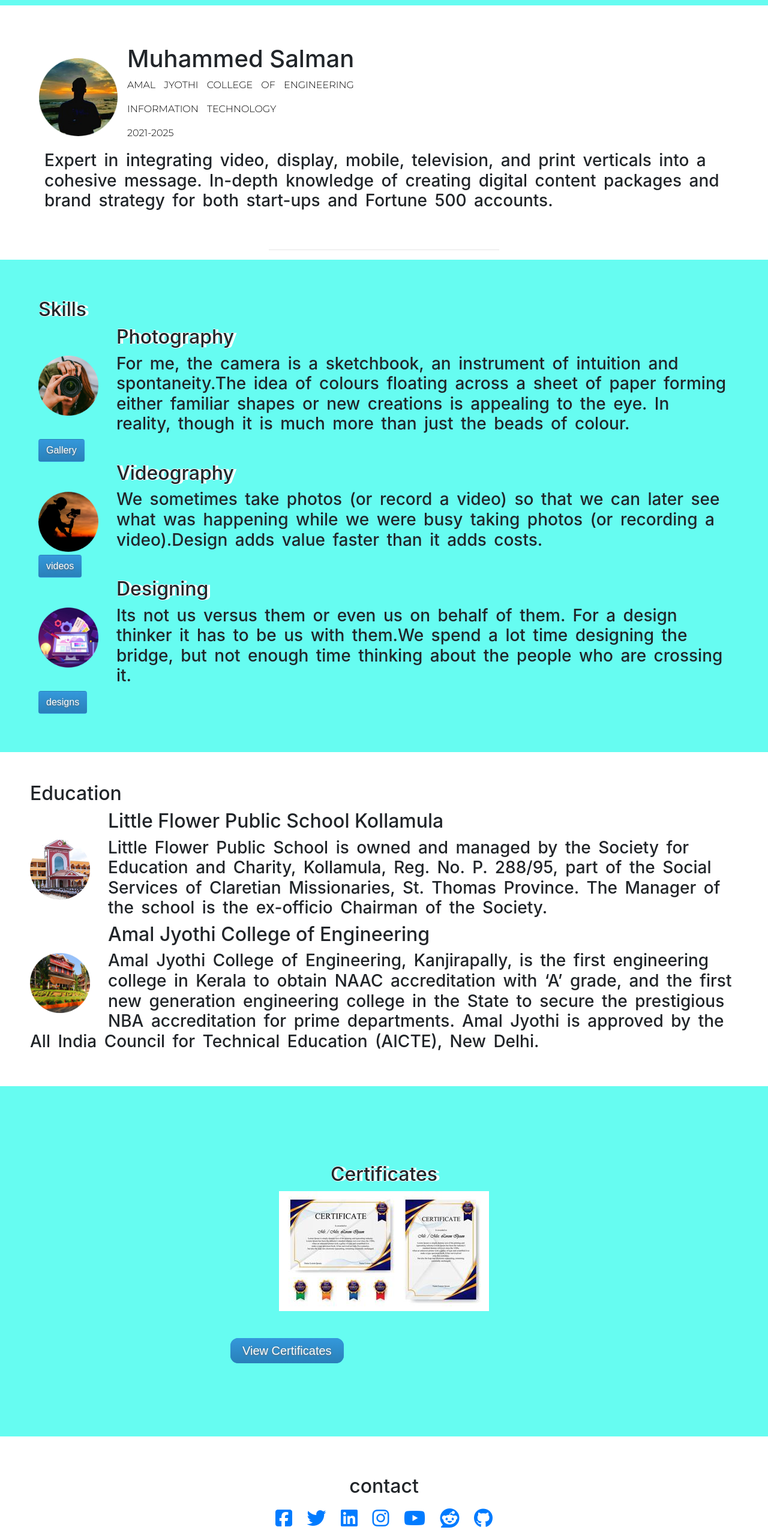
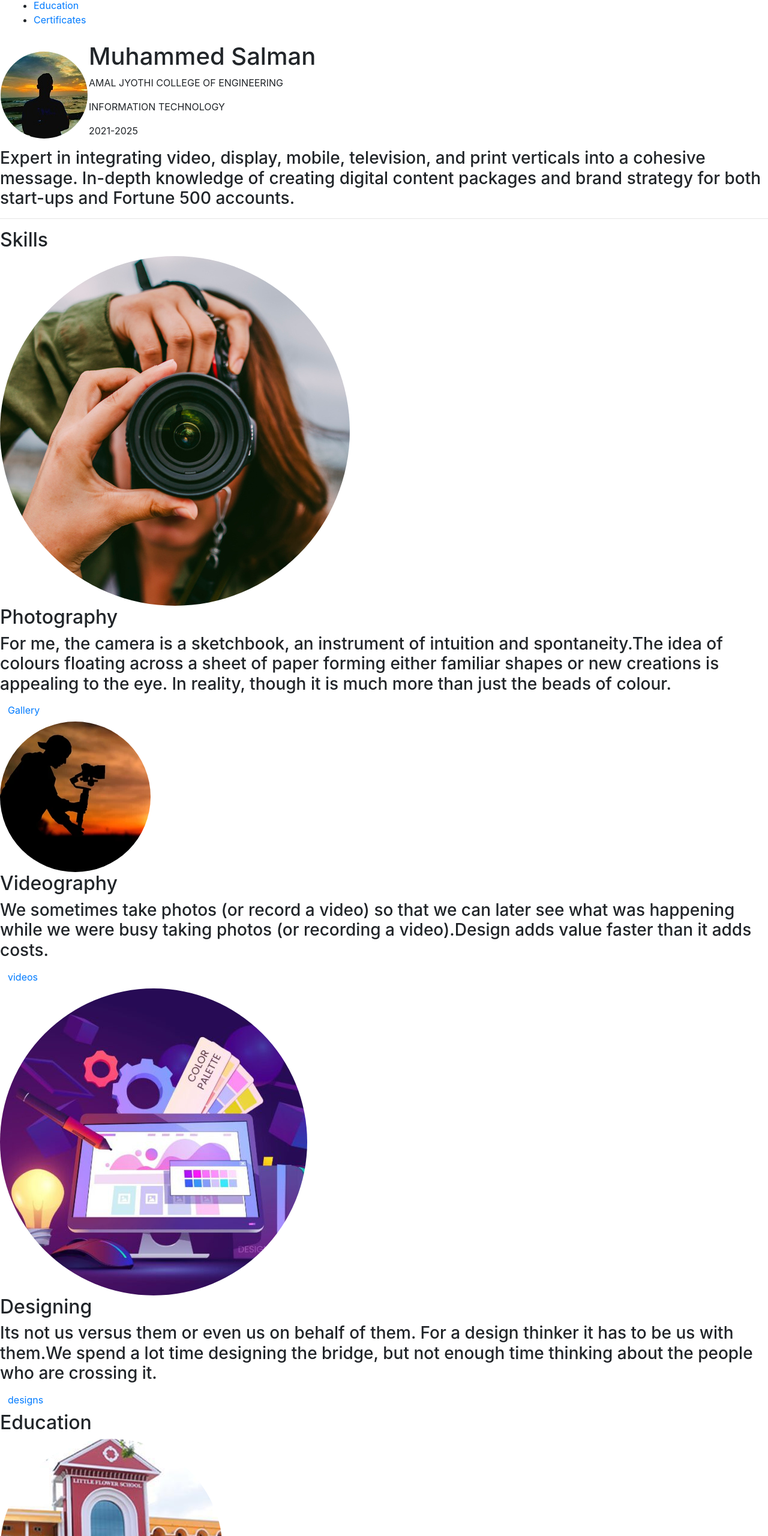
Before and after one commit to MhmdSalman18/Portfolio, a plain HTML site: page index.html in a window 1280 px wide. Shown: the part 59-2620 px from the top of the page at 60% size. Drawn offline with nearby package versions, Linux system fonts and the light colour scheme; a web font is replaced by a local one.

Commit message:
Update style.css

```diff
--- a/css/style.css
+++ b/css/style.css
@@ -1,283 +1,161 @@
-body{
-    background-color: #66fcf1;
-    margin: 0;
-}
-.edu{
-  color: #000;
-}
+<!DOCTYPE html>
+<html lang="en">
+<head>
+    <meta charset="UTF-8">
+    <meta http-equiv="X-UA-Compatible" content="IE=edge">
+    <meta name="viewport" content="width=device-width, initial-scale=1.0">
+    <title>resume site</title>
+    <link rel='stylesheet' href="css/style.css">
+    <script src="https://kit.fontawesome.com/0d169dd063.js" crossorigin="anonymous"></script>
+    <link rel="preconnect" href="https://fonts.googleapis.com"><link rel="preconnect" href="https://fonts.gstatic.com" crossorigin><link href="https://fonts.googleapis.com/css2?family=Bebas+Neue&family=Bungee&family=Cinzel:wght@900&family=Merriweather:wght@900&family=Montserrat:wght@300&family=Press+Start+2P&family=Rubik+Mono+One&family=Sacramento&family=Titan+One&family=Ubuntu:wght@500&display=swap" rel="stylesheet">
+    <script src="https://kit.fontawesome.com/0d169dd063.js" crossorigin="anonymous"></script>
 
-h1{
-  font-family:ubuntu;
+    <link rel="preconnect" href="https://fonts.googleapis.com">
+<link rel="preconnect" href="https://fonts.gstatic.com" crossorigin>
+<link href="https://fonts.googleapis.com/css2?family=Bebas+Neue&family=Bungee&family=Cinzel:wght@900&family=Merriweather:wght@900&family=Montserrat:wght@300;700&family=Press+Start+2P&family=Roboto+Slab&family=Rubik+Mono+One&family=Sacramento&family=Titan+One&family=Ubuntu:wght@500&family=Unbounded&display=swap" rel="stylesheet">
 
-}
-h2{
-
-    font-family:ubuntu;
-    font-weight: bolder;
-    color: #000;
-    text-shadow: 5px 0 white, 0 1px white, 1px 0 white, 0 -1px white;
-
-}
-h3{
-  font-family: 'Montserrat';
-  font-weight: lighter;
-  color:dimgrey;
-  word-spacing: 5px;
-
-}
-p{
-  font-family: Montserrat ;
-    color: black;
-    font-weight:lighter;
-    word-spacing: 10px;
-
-}
-li{
-    font-family:ubuntu;
-}
-
-.dp-image{
-    width: 90%;
-    margin-right: 100%;
-
-}
+<link rel="stylesheet" href="https://cdn.jsdelivr.net/npm/bootstrap@4.0.0/dist/css/bootstrap.min.css" integrity="sha384-Gn5384xqQ1aoWXA+058RXPxPg6fy4IWvTNh0E263XmFcJlSAwiGgFAW/dAiS6JXm" crossorigin="anonymous">
+</head>
 
 
+<body>
+    <section id="navbar">
 
-.table-1{
-  padding-left: 10%;
-}
+      <div class="navbar">
+        <nav class="nav1">
+          <ul>
 
-
-#navbar{
-    background-color: #66fcf1;
-    font-family:bungee;
-    font-size: small;
-    text-shadow: 5px 0 white, 0 1px white, 1px 0 white, 0 -1px white;
-    word-spacing: 110px;
+            <li><a class="nav-text" href="#contact">Contact</a></li>
+            <li><a class="nav-text" href="#skills">Skills</a></li>
+            <li><a class="nav-text" href="#education">Education</a></li>
+            <li><a class="nav-text" href="#certificates">Certificates</a></li>
 
 
 
 
-}
-.nav-text{
-  color: #000;
-  text-decoration: solid;
+          </ul>
+        </nav>
+      </div>
+
+    </section>
+
+    <section id="profile">
+      <table class="table-1">
+        <tr class="tr-1">
+          <td><img class="dp-image" src="images/dp.png"></td>
+          <td class="td-1">
+            <h1>Muhammed Salman</h1>
+            <p>
+              AMAL JYOTHI COLLEGE OF ENGINEERING
+            </p>
+            <P>INFORMATION TECHNOLOGY</P>
+            <P>2021-2025</P>
+          </td>
+        </tr>
+
+
+      </table>
+      <h3 class="intro">Expert in integrating video, display, mobile, television, and print verticals into a cohesive message. In-depth knowledge of creating digital content packages and brand strategy for both start-ups and Fortune 500 accounts.</h3>
 
 
 
-}
-hr{
-  border-color: #11999E;
-  border-style: none;
-  border-top-style: dotted;
-  border-width: 5px;
-  width: 50%;
-}
-#profile{
-    background-color: #ffff;
-    margin: 5%;
+    </section>
 
-}
-hr{
-  border-color: #fff;
-  border-style: none;
-  border-top-style: dotted;
+    <hr>
+    <section id="skills">
 
-  width: 30%;
-}
-.intro{
-  margin-left: 10px;
-}
-#skills{
-    background-color: #66fcf1;
-    padding: 5%;
+        <h2>Skills</h2>
+        <div class="skills">
+            <img class="photoa" src="images/photography.png" alt="">
+            <h2>Photography</h2>
+            <h3>For me, the camera is a sketchbook, an instrument of intuition and spontaneity.The idea of colours floating across a sheet of paper forming either familiar shapes or new creations is appealing to the eye. In reality, though it is much more than just the beads of colour.</h3>
+            <a class="btn" href="page2.html">Gallery</a>
+          </div>
 
-}
-.photoa{
-  width:100px;
-  height:100px;
+          <div class="skills">
+            <img class="photoa" src="images/video.png" alt="">
+            <h2>Videography</h3>
+            <h3> We sometimes take photos (or record a video) so that we can later see what was happening while we were busy taking photos (or recording a video).Design adds value faster than it adds costs.</h3>
+            <a class="btn" href="page2.html">videos</a>
+          </div>
 
-  float: left;
-  margin-right: 30px;
-  margin-top:50px;
-}
-#education{
-  background-color: #fff;
-  padding: 50px;
-}
-.edu-photoa{
-width:100px;
-height:100px;
+          <div class="skills">
+            <img class="photoa" src="images/design.png" alt="">
+            <h2>Designing</h2>
+            <h3>Its not us versus them or even us on behalf of them. For a design thinker it has to be us with them.We spend a lot time designing the bridge, but not enough time thinking about the people who are crossing it.</h3>
+            <a class="btn" href="page2.html">designs</a>
+          </div>
 
-float: left;
-margin-right: 30px;
-margin-top:50px;
-}
 
-#contact{
-    padding: 5%;
-    background-color: #fff;
-    text-align: center;
-    margin: 0;
+        </div>
 
-}
-#certificates{
-    background-color: #66fcf1;
-    padding: 10%;
-
-}
-#form{
-  margin: 5%;
-}
-.text-1{
-  padding: 5%;
-}
-.btn{
-  text-align:center;
-}
-.certificates{
-  text-align: center;
-  margin-bottom: 5%;
-}
-.social-media-icons-white{
-    color: red;
-}
+    </section>
 
 
 
 
 
+    <section id="education">
 
-.container {
-  width: 100%;
-
-
-  display: flex;
-  align-items: center;
-  justify-content: center;
-}
-nav {
-
-  border-radius: 9px;
-  padding-right: 60px;
-  margin-right: 10%;
-
-}
-nav ul li {
-  display: inline-block;
-  list-style: none;
-  font-size: 1.5rem;
-  padding: 0 5px;
-  margin: 0 20px;
-  cursor: pointer;
-  position: relative;
-}
-nav ul li:after {
-  content: "";
-  width: 0;
-  height: 3px;
-  background: #ffff;
-  position: absolute;
-  left: 0;
-  bottom: -10px;
-  transition: 0.5s;
-}
-nav ul li:hover::after {
-  width: 100%;
-}
-
-
-.social-icons-insta{
-    margin:10px;
-  }
-  .social-icons-insta:hover{
-    color:#cd486b;
-  }
-  .social-icons-twit{
-    margin:10px;
-  }
-  .social-icons-twit:hover{
-    color:#00acee;
-  }
-  .social-icons-facb{
-    margin:10px;
-  }
-  .social-icons-facb:hover{
-    color: #3b5998;
-  }
-  .social-icons-linkd{
-    margin:10px;
-  }
-  .social-icons-linkd:hover{
-    color: #0a66c2;
-  }
-  .social-icons-yout{
-    margin:10px;
-  }
-  .social-icons-yout:hover{
-    color:#ff0000
-  }
-  .social-icons-reddi{
-    margin:10px;
-  }
-  .social-icons-reddi:hover{
-    color:#ff4500 ;
-  }
-  .social-icons-gith{
-    margin:10px;
-  }
-  .social-icons-gith:hover{
-    color: #4078c0;
-  }
+      <div class=" education">
+        <h2>Education</h2>
+        <img class="edu-photoa" src="images/school.png" alt="">
+        <h2>Little Flower Public School Kollamula</h2>
+        <h3>Little Flower Public School is owned and managed by the Society for Education and Charity, Kollamula, Reg. No. P. 288/95, part of the Social Services of Claretian Missionaries, St. Thomas Province. The Manager of the school is the ex-officio Chairman of the Society.</h3>
 
 
 
-  .btn {
-    background: #3498db;
-    background-image: -webkit-linear-gradient(top, #3498db, #2980b9);
-    background-image: -moz-linear-gradient(top, #3498db, #2980b9);
-    background-image: -ms-linear-gradient(top, #3498db, #2980b9);
-    background-image: -o-linear-gradient(top, #3498db, #2980b9);
-    background-image: linear-gradient(to bottom, #3498db, #2980b9);
-    -webkit-border-radius: 13;
-    -moz-border-radius: 13;
-    border-radius: 13px;
-    text-shadow: 0px 1px 3px #666666;
-    font-family: Arial;
-    color: #ffffff;
-    font-size: 20px;
-    padding: 10px 20px 10px 20px;
-    text-decoration: none;
-  }
+      </div>
 
-  .btn:hover {
-    background: #3cb0fd;
-    text-decoration: none;
-  }
+      <div class="education">
+        <img class="edu-photoa" src="images/college.png" alt="">
+        <h2>Amal Jyothi College of Engineering</h2>
+        <h3> Amal Jyothi College of Engineering, Kanjirapally, is the first engineering college in Kerala to obtain NAAC accreditation with ‘A’ grade, and the first new generation engineering college in the State to secure the prestigious NBA accreditation for prime departments. Amal Jyothi is approved by the All India Council for Technical Education (AICTE), New Delhi.</h3>
+      </div>
+    </section>
 
-  .btn1 {
-    background: #3498db;
-    background-image: -webkit-linear-gradient(top, #3498db, #2980b9);
-    background-image: -moz-linear-gradient(top, #3498db, #2980b9);
-    background-image: -ms-linear-gradient(top, #3498db, #2980b9);
-    background-image: -o-linear-gradient(top, #3498db, #2980b9);
-    background-image: linear-gradient(to bottom, #3498db, #2980b9);
-    -webkit-border-radius: 13;
-    -moz-border-radius: 13;
-    border-radius: 13px;
-    text-shadow: 0px 1px 3px #666666;
-    font-family: Arial;
-    color: #ffffff;
-    font-size: 20px;
-    padding: 10px 20px 10px 20px;
-    text-decoration: none;
-    margin-top: 5%;
-    margin-left: 25%;
-    margin-top: 5%;
-  }
+    <section id="certificates">
+      <div class="certificates">
+        <h2>Certificates</h2>
+        <img class="certi-image" src="images/certificates.jpg" alt="">
 
-  .btn1:hover {
-    background: #3cb0fd;
-    text-decoration: none;
-  }
+      </div>
+      <a class="btn1" href="page2.html">View Certificates</a>
+    </section>
+
+    <section id="contact">
+        <h2>contact</h2>
+        <div class="social-media-icons-white">
+            <a class="social-icons-facb fa-brands fa-square-facebook fa-2x" href="https://www.facebook.com/profile.php?id=100041567085557"></a>
+            <a class="social-icons-twit fa-brands fa-twitter fa-2x" href="https://twitter.com/Muhamme64852856"></a>
+            <a class="social-icons-linkd fa-brands fa-linkedin fa-2x" href="https://www.linkedin.com/in/muhammed-salman-40177b225"></a>
+            <a class="social-icons-insta fa-brands fa-instagram fa-2x" href="https://www.instagram.com/_rough_insane_/"></a>
+            <a class="social-icons-yout fa-brands fa-youtube fa-2x" href="https://youtube.com/channel/UCYDzVOwBT-wLWDmMjRiAhJw"></a>
+            <a class="social-icons-reddi fa-brands fa-reddit fa-2x" href="https://www.reddit.com/u/Rough_insane?utm_medium=android_app&utm_source=share"></a>
+            <a class="social-icons-gith fa-brands fa-github fa-2x" href="https://github.com/Muhammedsalman181818"></a>
+        </div>
+    <section id="form">
+      <form action="mailto:mydemo181818@gmail.com" method="post" enctype="text/plain">
+        <label>Name</label>
+        <input type="text" name="yourname" value="Your Name">
+
+
+        <br />
+
+      </br>
+
+        <textarea  name="name" rows="8" cols="15">Enter you message</textarea>
+        <br />
+        <input type="submit" name="" >
+      </form>
+    </section>
+
+        <p>© Copyright Muhammed Salman</p>
+      </section>
+
+
+
+
+
+</body>
+</html>
```
